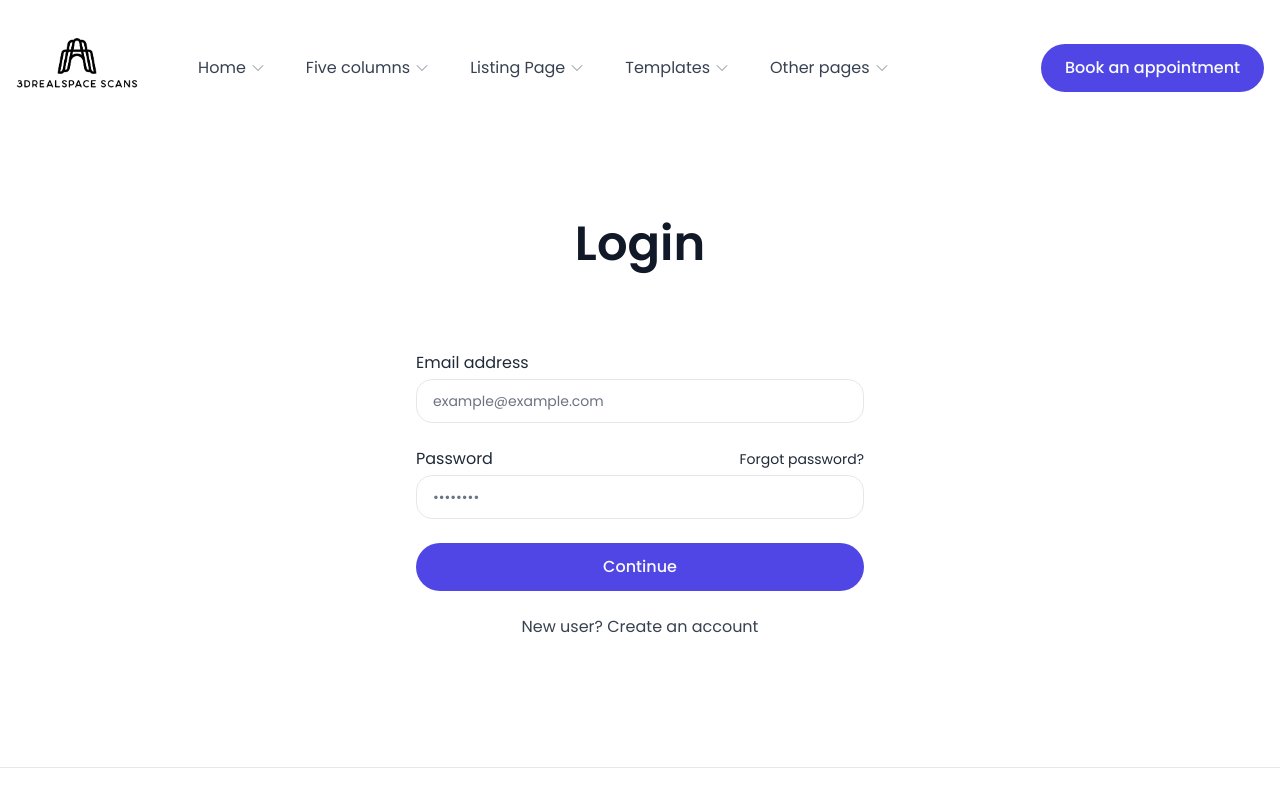
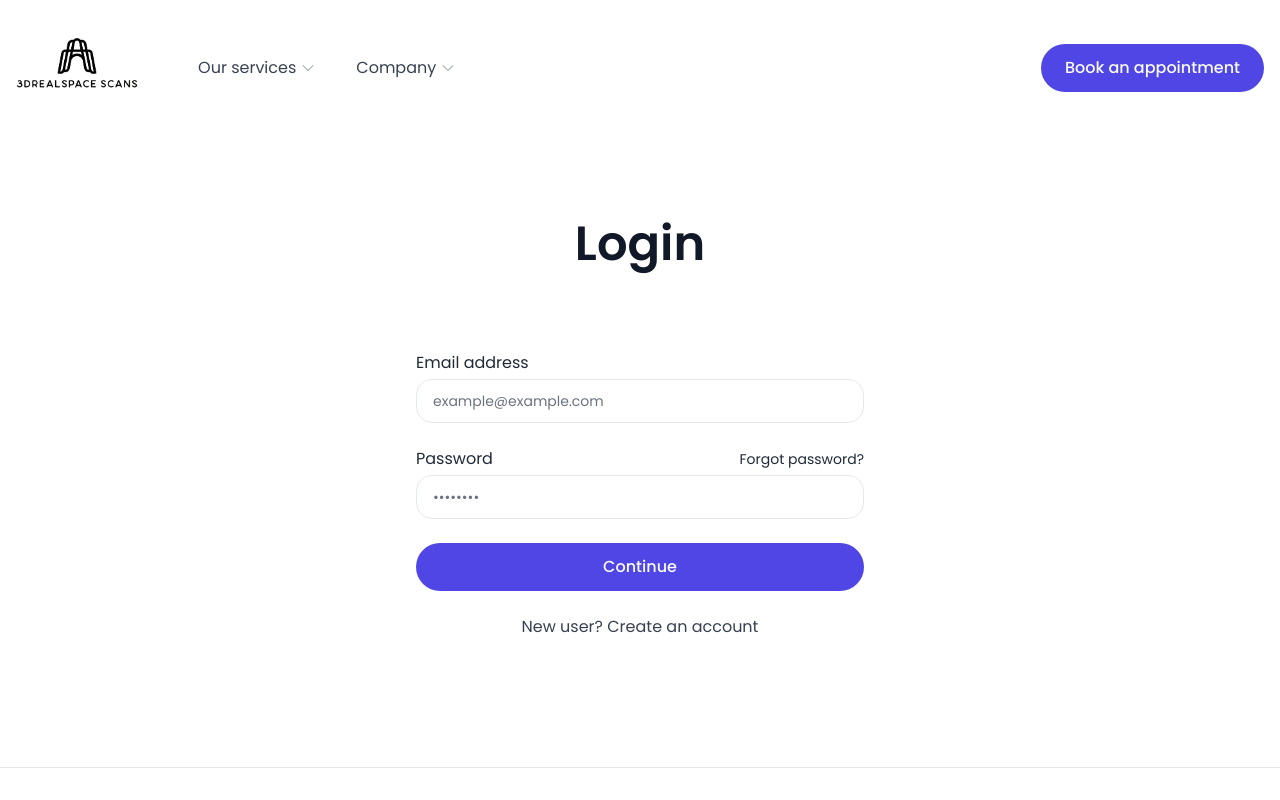
Before and after one commit to nikhilljpskj/3DRealSpaceScans, a React (Create React App) app in the folder frontend/: page /login in a window 1280 px wide. Shown: the top 800 px of the page. Built offline with nearby package versions, Linux system fonts and the light colour scheme.

Commit message:
Changes makes to landing page

```diff
--- a/frontend/public/index.html
+++ b/frontend/public/index.html
@@ -25,7 +25,7 @@
       Learn how to configure a non-root public URL by running `npm run build`.
     -->
 
-    <title>Chisfis || Hotel booking Template</title>
+    <title>3DRealspace Scans</title>
   </head>
   <body>
     <noscript>You need to enable JavaScript to run this app.</noscript>
--- a/frontend/src/components/FAQSection/FAQSection.tsx
+++ b/frontend/src/components/FAQSection/FAQSection.tsx
@@ -36,7 +36,7 @@ const FAQSection = () => {
   ];
 
   return (
-    <section className="py-16 bg-gray-50">
+    <section className="py-5">
       <div className="container mx-auto px-4">
         <h2 className="text-3xl font-bold text-gray-800 mb-6">Frequently Asked Questions</h2>
         <div className="space-y-4">
--- a/frontend/src/components/Header/Header.tsx
+++ b/frontend/src/components/Header/Header.tsx
@@ -9,14 +9,7 @@ export interface HeaderProps {
 
 const Header: FC<HeaderProps> = ({ navType = "MainNav1", className = "" }) => {
   const renderNav = () => {
-    switch (navType) {
-      case "MainNav1":
-        return <MainNav1 />;
-      case "MainNav2":
-        return <MainNav2 />;
-      default:
-        return <MainNav1 />;
-    }
+    return <MainNav1 />;
   };
 
   return (
--- a/frontend/src/components/Header/MainNav1.tsx
+++ b/frontend/src/components/Header/MainNav1.tsx
@@ -25,9 +25,9 @@ const MainNav1: FC<MainNav1Props> = ({ className = "" }) => {
           <Navigation />
         </div>
 
-        <div className="lg:hidden flex-[3] max-w-lg !mx-auto md:px-3">
+        {/* <div className="lg:hidden flex-[3] max-w-lg !mx-auto md:px-3">
           <HeroSearchForm2MobileFactory />
-        </div>
+        </div> */}
 
         <div className="hidden md:flex flex-shrink-0 items-center justify-end flex-1 lg:flex-none text-neutral-700 dark:text-neutral-100">
           <div className="hidden xl:flex items-center space-x-0.5">
--- a/frontend/src/components/IndustryAndGeographicExpertise/IndustryAndGeographicExpertise.tsx
+++ b/frontend/src/components/IndustryAndGeographicExpertise/IndustryAndGeographicExpertise.tsx
@@ -2,7 +2,7 @@ import React from "react";
 
 const IndustryAndGeographicExpertise = () => {
   return (
-    <section className="py-2 bg-gray-50">
+    <div className="">
       <div className="container mx-auto px-4">
         <h2 className="text-3xl font-bold text-gray-800 mb-2">
           Industry and Geographic Expertise
@@ -22,7 +22,7 @@ const IndustryAndGeographicExpertise = () => {
           </ul>
         </div>
       </div>
-    </section>
+    </div>
   );
 };
 
--- a/frontend/src/components/SectionHero2/SectionHero2.tsx
+++ b/frontend/src/components/SectionHero2/SectionHero2.tsx
@@ -16,7 +16,7 @@ const SectionHero2: FC<SectionHero2Props> = ({ className = "", children }) => {
       <div className="absolute inset-y-0 w-5/6 xl:w-3/4 right-0 flex-grow">
         <img
           className="absolute inset-0 object-cover w-full h-full"
-          src={imagePng}
+          src={"assets/Landing/3drealspacebanner.jpg"}
           alt="hero"
         />
       </div>
--- a/frontend/src/containers/PageHome/PageHome2.tsx
+++ b/frontend/src/containers/PageHome/PageHome2.tsx
@@ -84,7 +84,7 @@ function PageHome2() {
       <div className="container relative space-y-24 mb-24 lg:space-y-28 lg:mb-28">
         <SectionHero2 className="" />
 
-        {/* SECTION 1 */}
+        {/* SECTION 1 logos of popular clients */}
         <div className="ncSectionLogos grid grid-cols-3 lg:grid-cols-5 gap-5 sm:gap-16">
           <div className="flex items-end justify-center">
             <img className="block dark:hidden" src={logo1} alt="logo1" />
--- a/frontend/src/data/navigation.ts
+++ b/frontend/src/data/navigation.ts
@@ -63,249 +63,235 @@ const megaMenuDemo: MegamenuItem[] = [
 const demoChildMenus: NavItemType[] = [
   {
     id: ncNanoId(),
-    href: "/",
-    name: "Online Booking",
+    href: "/#",
+    name: "3D Virtual Tours for Real Estate",
   },
   {
     id: ncNanoId(),
-    href: "/home-2",
-    name: "Real Estate",
-    isNew: true,
+    href: "/#",
+    name: "Digital Twins for Construction & Architecture",
+    isNew: false,
   },
   {
     id: ncNanoId(),
-    href: "/home-3",
-    name: "Home - 3",
-    isNew: true,
+    href: "/#",
+    name: "Virtual Staging",
+    isNew: false,
   },
 ];
 
-const otherPageChildMenus: NavItemType[] = [
+const companyChildElements: NavItemType[] = [
   {
     id: ncNanoId(),
-    href: "/blog",
-    name: "Blog Page",
-  },
-  {
-    id: ncNanoId(),
-    href: "/blog-single",
-    name: "Blog Single",
-  },
-  {
-    id: ncNanoId(),
-    href: "/about",
+    href: "/",
     name: "About",
   },
   {
     id: ncNanoId(),
-    href: "/contact",
-    name: "Contact us",
+    href: "/",
+    name: "Testimonials",
   },
   {
     id: ncNanoId(),
-    href: "/login",
-    name: "Login",
+    href: "/",
+    name: "Terms and Conditions",
   },
   {
     id: ncNanoId(),
-    href: "/signup",
-    name: "Signup",
+    href: "/",
+    name: "Case studies",
   },
-  {
-    id: ncNanoId(),
-    href: "/subscription",
-    name: "Subscription",
-  },
+
 ];
 
-const templatesChildrenMenus: NavItemType[] = [
-  {
-    id: ncNanoId(),
-    href: "/add-listing-1",
-    name: "Add Listings",
-    type: "dropdown",
-    children: [
-      {
-        id: ncNanoId(),
-        href: "/add-listing-1",
-        name: "Add Listings 1",
-      },
-      {
-        id: ncNanoId(),
-        href: "/add-listing-2",
-        name: "Add Listings 2",
-      },
-      {
-        id: ncNanoId(),
-        href: "/add-listing-3",
-        name: "Add Listings 3",
-      },
-      {
-        id: ncNanoId(),
-        href: "/add-listing-4",
-        name: "Add Listings 4",
-      },
-      {
-        id: ncNanoId(),
-        href: "/add-listing-5",
-        name: "Add Listings 5",
-      },
-      {
-        id: ncNanoId(),
-        href: "/add-listing-6",
-        name: "Add Listings 6",
-      },
-      {
-        id: ncNanoId(),
-        href: "/add-listing-7",
-        name: "Add Listings 7",
-      },
-      {
-        id: ncNanoId(),
-        href: "/add-listing-8",
-        name: "Add Listings 8",
-      },
-      {
-        id: ncNanoId(),
-        href: "/add-listing-9",
-        name: "Add Listings 9",
-      },
-      {
-        id: ncNanoId(),
-        href: "/add-listing-10",
-        name: "Add Listings 10",
-      },
-    ],
-  },
-  //
-  { id: ncNanoId(), href: "/checkout", name: "Checkout" },
-  { id: ncNanoId(), href: "/pay-done", name: "Pay done" },
-  //
-  { id: ncNanoId(), href: "/author", name: "Author Page" },
-  { id: ncNanoId(), href: "/account", name: "Account Page" },
-];
+// const templatesChildrenMenus: NavItemType[] = [
+//   {
+//     id: ncNanoId(),
+//     href: "/add-listing-1",
+//     name: "Add Listings",
+//     type: "dropdown",
+//     children: [
+//       {
+//         id: ncNanoId(),
+//         href: "/add-listing-1",
+//         name: "Add Listings 1",
+//       },
+//       {
+//         id: ncNanoId(),
+//         href: "/add-listing-2",
+//         name: "Add Listings 2",
+//       },
+//       {
+//         id: ncNanoId(),
+//         href: "/add-listing-3",
+//         name: "Add Listings 3",
+//       },
+//       {
+//         id: ncNanoId(),
+//         href: "/add-listing-4",
+//         name: "Add Listings 4",
+//       },
+//       {
+//         id: ncNanoId(),
+//         href: "/add-listing-5",
+//         name: "Add Listings 5",
+//       },
+//       {
+//         id: ncNanoId(),
+//         href: "/add-listing-6",
+//         name: "Add Listings 6",
+//       },
+//       {
+//         id: ncNanoId(),
+//         href: "/add-listing-7",
+//         name: "Add Listings 7",
+//       },
+//       {
+//         id: ncNanoId(),
+//         href: "/add-listing-8",
+//         name: "Add Listings 8",
+//       },
+//       {
+//         id: ncNanoId(),
+//         href: "/add-listing-9",
+//         name: "Add Listings 9",
+//       },
+//       {
+//         id: ncNanoId(),
+//         href: "/add-listing-10",
+//         name: "Add Listings 10",
+//       },
+//     ],
+//   },
+//   //
+//   { id: ncNanoId(), href: "/checkout", name: "Checkout" },
+//   { id: ncNanoId(), href: "/pay-done", name: "Pay done" },
+//   //
+//   { id: ncNanoId(), href: "/author", name: "Author Page" },
+//   { id: ncNanoId(), href: "/account", name: "Account Page" },
+// ];
 
 export const NAVIGATION_DEMO: NavItemType[] = [
   {
     id: ncNanoId(),
     href: "/",
-    name: "Home",
+    name: "Our services",
     type: "dropdown",
     children: demoChildMenus,
     isNew: true,
   },
-  {
-    id: ncNanoId(),
-    href: "/unique_id_",
-    name: "Five columns",
-    type: "megaMenu",
-    megaMenu: megaMenuDemo,
-  },
-  {
-    id: ncNanoId(),
-    href: "/listing-stay",
-    name: "Listing Page",
-    type: "dropdown",
-    isNew: true,
-    children: [
-      {
-        id: ncNanoId(),
-        href: "/listing-stay",
-        name: "Stay listing",
-        type: "dropdown",
-        children: [
-          { id: ncNanoId(), href: "/listing-stay", name: "Stay page" },
-          {
-            id: ncNanoId(),
-            href: "/listing-stay-map",
-            name: "Stay page (map)",
-          },
-          { id: ncNanoId(), href: "/listing-stay-detail", name: "Stay Detail" },
-        ],
-      },
+  // {
+  //   id: ncNanoId(),
+  //   href: "/unique_id_",
+  //   name: "Five columns",
+  //   type: "megaMenu",
+  //   megaMenu: megaMenuDemo,
+  // },
+  // {
+  //   id: ncNanoId(),
+  //   href: "/listing-stay",
+  //   name: "Listing Page",
+  //   type: "dropdown",
+  //   isNew: true,
+  //   children: [
+  //     {
+  //       id: ncNanoId(),
+  //       href: "/listing-stay",
+  //       name: "Stay listing",
+  //       type: "dropdown",
+  //       children: [
+  //         { id: ncNanoId(), href: "/listing-stay", name: "Stay page" },
+  //         {
+  //           id: ncNanoId(),
+  //           href: "/listing-stay-map",
+  //           name: "Stay page (map)",
+  //         },
+  //         { id: ncNanoId(), href: "/listing-stay-detail", name: "Stay Detail" },
+  //       ],
+  //     },
 
-      //
-      {
-        id: ncNanoId(),
-        href: "/listing-experiences",
-        name: "Experiences listing",
-        type: "dropdown",
-        children: [
-          {
-            id: ncNanoId(),
-            href: "/listing-experiences",
-            name: "Experiences page",
-          },
-          {
-            id: ncNanoId(),
-            href: "/listing-experiences-map",
-            name: "Experiences page (map)",
-          },
-          {
-            id: ncNanoId(),
-            href: "/listing-experiences-detail",
-            name: "Experiences Detail",
-          },
-        ],
-      },
+  //     //
+  //     {
+  //       id: ncNanoId(),
+  //       href: "/listing-experiences",
+  //       name: "Experiences listing",
+  //       type: "dropdown",
+  //       children: [
+  //         {
+  //           id: ncNanoId(),
+  //           href: "/listing-experiences",
+  //           name: "Experiences page",
+  //         },
+  //         {
+  //           id: ncNanoId(),
+  //           href: "/listing-experiences-map",
+  //           name: "Experiences page (map)",
+  //         },
+  //         {
+  //           id: ncNanoId(),
+  //           href: "/listing-experiences-detail",
+  //           name: "Experiences Detail",
+  //         },
+  //       ],
+  //     },
 
-      //
-      {
-        id: ncNanoId(),
-        href: "/listing-car",
-        name: "Cars listing",
-        type: "dropdown",
-        children: [
-          { id: ncNanoId(), href: "/listing-car", name: "Cars page" },
-          { id: ncNanoId(), href: "/listing-car-map", name: "Cars page (map)" },
-          { id: ncNanoId(), href: "/listing-car-detail", name: "Car Detail" },
-        ],
-      },
+  //     //
+  //     {
+  //       id: ncNanoId(),
+  //       href: "/listing-car",
+  //       name: "Cars listing",
+  //       type: "dropdown",
+  //       children: [
+  //         { id: ncNanoId(), href: "/listing-car", name: "Cars page" },
+  //         { id: ncNanoId(), href: "/listing-car-map", name: "Cars page (map)" },
+  //         { id: ncNanoId(), href: "/listing-car-detail", name: "Car Detail" },
+  //       ],
+  //     },
 
-      //
-      {
-        id: ncNanoId(),
-        href: "/listing-real-estate",
-        name: "Real Estate Listings",
-        isNew: true,
-        type: "dropdown",
-        children: [
-          {
-            id: ncNanoId(),
-            href: "/listing-real-estate",
-            name: "Real Estate Listings",
-            isNew: true,
-          },
-          {
-            id: ncNanoId(),
-            href: "/listing-real-estate-map",
-            name: "Real Estate Maps",
-            isNew: true,
-          },
-        ],
-      },
-      //
-      {
-        id: ncNanoId(),
-        href: "/listing-flights",
-        name: "Flights listing",
-        isNew: true,
-      },
-    ],
-  },
-  {
-    id: ncNanoId(),
-    href: "/author",
-    name: "Templates",
-    type: "dropdown",
-    children: templatesChildrenMenus,
-  },
+  //     //
+  //     {
+  //       id: ncNanoId(),
+  //       href: "/listing-real-estate",
+  //       name: "Real Estate Listings",
+  //       isNew: true,
+  //       type: "dropdown",
+  //       children: [
+  //         {
+  //           id: ncNanoId(),
+  //           href: "/listing-real-estate",
+  //           name: "Real Estate Listings",
+  //           isNew: true,
+  //         },
+  //         {
+  //           id: ncNanoId(),
+  //           href: "/listing-real-estate-map",
+  //           name: "Real Estate Maps",
+  //           isNew: true,
+  //         },
+  //       ],
+  //     },
+  //     //
+  //     {
+  //       id: ncNanoId(),
+  //       href: "/listing-flights",
+  //       name: "Flights listing",
+  //       isNew: true,
+  //     },
+  //   ],
+  // },
+  // {
+  //   id: ncNanoId(),
+  //   href: "/author",
+  //   name: "Templates",
+  //   type: "dropdown",
+  //   children: templatesChildrenMenus,
+  // },
 
   {
     id: ncNanoId(),
     href: "/blog",
-    name: "Other pages",
+    name: "Company",
     type: "dropdown",
-    children: otherPageChildMenus,
+    children: companyChildElements,
   },
 ];
```
Also changed, not shown: 2 other files (tests, documents, lock files or other folders).
